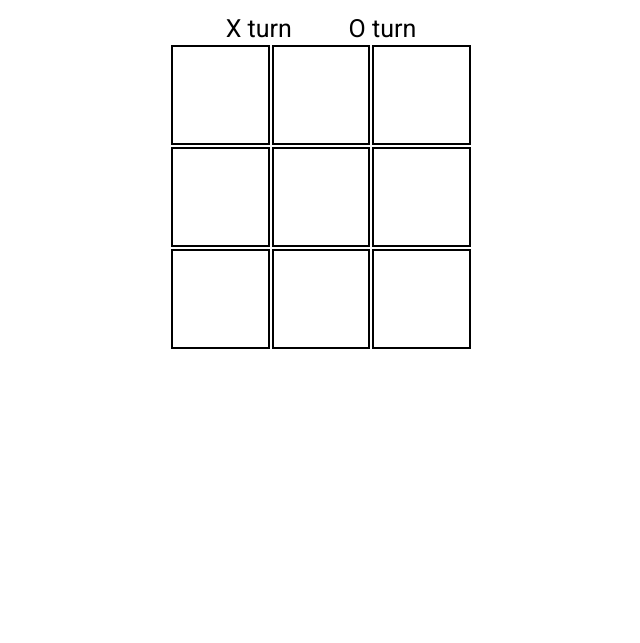
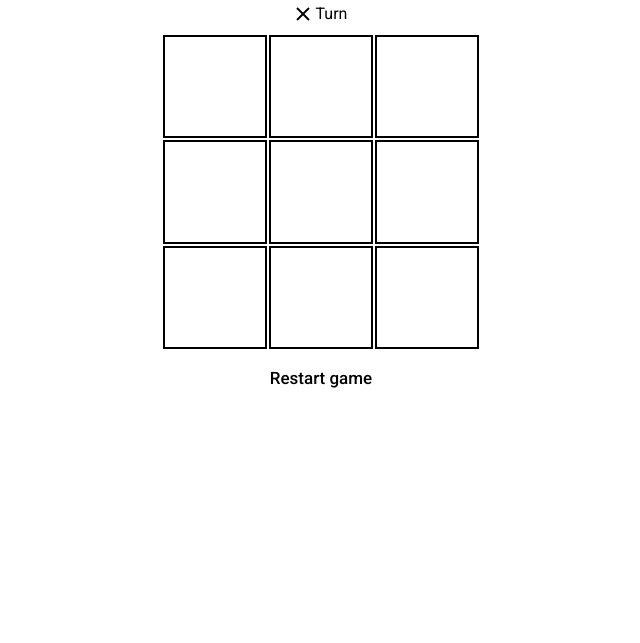
Before and after one commit to ephraimbinyamin/Tic-Tac-Toe, a React app: page / in a window 1280 px wide. Shown: the part 157-800 px from the top of the page, without its empty margins (319-959 px from the left). Built offline with nearby package versions, Linux system fonts and the light colour scheme.

Commit message:
General project improvements

```diff
--- a/src/components/App/App.js
+++ b/src/components/App/App.js
@@ -1,4 +1,4 @@
-import { getX , setX , getO , setO } from '../Symbol/Symbol';
+import { getX , setX , setO } from '../Symbol/Symbol';
 
 import './app.scss';
 
@@ -15,23 +15,31 @@ const combs = [
         [2,4,6]
       ];
 let flag = 1;
+let activeCells = [0,0,0,0,0,0,0,0,0];
 
 const toggleFlag = () => {
     flag = (flag === 0) ? 1 : 0;
 }
 
-const showTurn = (flag) => {
+const showTurn = () => {
+    const turnX = document.querySelector(".turn__x");
+    const turnO = document.querySelector(".turn__o");
+    const gameOver = document.querySelector(".game-over");
 
-    let turnX = document.querySelector(".turn-x");
-    let turnO = document.querySelector(".turn-o");
-
-    if(flag == 1) {
-        turnX.style.color = "green";
-        turnO.style.color = "red";
+    if(flag === 1) {
+        turnX.style.display = "flex";
+        turnO.style.display = "none";
+        gameOver.style.display = "none";
     }
-    else if(flag == 0) {
-        turnX.style.color = "red";
-        turnO.style.color = "green";
+    else if(flag === 0) {
+        turnX.style.display = "none";
+        turnO.style.display = "flex";
+        gameOver.style.display = "none";
+    }
+    else if(flag === -1) {
+        turnX.style.display = "none";
+        turnO.style.display = "none";
+        gameOver.style.display = "flex";
     }
 }
 
@@ -41,21 +49,17 @@ const winCheck = () => {
     const cells = document.querySelectorAll("td");
     const win = document.querySelector(".win");
 
-    console.log(win);
-
     combs.forEach(comb => {
         if(cells[comb[0]].innerHTML == cells[comb[1]].innerHTML &&
             cells[comb[1]].innerHTML == cells[comb[2]].innerHTML &&
             cells[comb[0]].innerHTML != '') {
             if(cells[comb[0]].innerHTML == getX) {
                 win.innerHTML = 'X winner!';
-                // deactivateCells();
                 cross(comb);
                 flag = -1;
             }
             else {
                 win.innerHTML = 'O winner!';
-                // deactivateCells();
                 cross(comb);
                 flag = -1;
             }
@@ -64,7 +68,7 @@ const winCheck = () => {
 }
 
 const cross = (arr) => {
-    let line = document.querySelector(".line");
+    const line = document.querySelector(".line");
     switch(arr) {
         case combs[0]:
         case combs[1]:
@@ -91,22 +95,32 @@ const cross = (arr) => {
     }
 }
 
-// const deactivateCells = () => {
-//     activeCell = activeCell.map(num => num = 1);
-// }
+const restartGame = () => {
+    const cells = document.querySelectorAll("td");
+    const line = document.querySelector(".line");
+    const win = document.querySelector(".win");
 
-const onSet = (cell , i) => {
-    if(cell.innerHTML === '') {
+    cells.forEach(cell => cell.innerHTML = '');
+    activeCells = [0,0,0,0,0,0,0,0,0];
+    flag = 1;
+    line.className = 'line';
+    win.innerHTML = '';
+    showTurn();
+}
+
+const onSet = (e , i) => {
+    if(activeCells[i] === 0) {
         if(flag === 1) {
-            setX(cell);
+            setX(e.target);
             toggleFlag();
         }
         else if(flag === 0) {
-            setO(cell);
+            setO(e.target);
             toggleFlag();
         }
         winCheck();
-        showTurn(flag);
+        showTurn();
+        activeCells[i] = 1;
     }
 }
 
@@ -114,29 +128,48 @@ const onSet = (cell , i) => {
         <div className="app">
             <h1 className="app__title">Tic Tac Toe</h1>
             <div className="turn">
-                <div className="turn-x">X turn</div>
-                <div className="turn-o">O turn</div>
+                <div className="turn__container turn__x">
+                    <div className="turn__icon">
+                        <svg viewBox="0 0 128 128">
+                            <path d="M16,16L112,112"></path>
+                            <path d="M112,16L16,112"></path>
+                        </svg>
+                    </div>
+                    <div className="turn__text">Turn</div>
+                </div>
+                <div className="turn__container turn__o">
+                    <div className="turn__icon">
+                        <svg viewBox="0 0 128 128">
+                            <path d="M64,16A48,48 0 1,0 64,112A48,48 0 1,0 64,16"></path>
+                        </svg>
+                    </div>
+                    <div className="turn__text">Turn</div>
+                </div>
+                <div className="game-over">
+                    <div className="turn__text">Game over</div>
+                </div>
             </div>
             <table>
                 <tbody>
                     <tr>
-                        <td onClick={(e) => onSet(e.target , 0)} ></td>
-                        <td onClick={(e) => onSet(e.target , 1)} ></td>
-                        <td onClick={(e) => onSet(e.target , 2)} ></td>
+                        <td onClick={(e) => onSet(e , 0)} ></td>
+                        <td onClick={(e) => onSet(e , 1)} ></td>
+                        <td onClick={(e) => onSet(e , 2)} ></td>
                     </tr>
                     <tr>
-                        <td onClick={(e) => onSet(e.target , 3)} ></td>
-                        <td onClick={(e) => onSet(e.target , 4)} ></td>
-                        <td onClick={(e) => onSet(e.target , 5)} ></td>
+                        <td onClick={(e) => onSet(e , 3)} ></td>
+                        <td onClick={(e) => onSet(e , 4)} ></td>
+                        <td onClick={(e) => onSet(e , 5)} ></td>
                     </tr>
                     <tr>
-                        <td onClick={(e) => onSet(e.target , 6)} ></td>
-                        <td onClick={(e) => onSet(e.target , 7)} ></td>
-                        <td onClick={(e) => onSet(e.target , 8)} ></td>
+                        <td onClick={(e) => onSet(e , 6)} ></td>
+                        <td onClick={(e) => onSet(e , 7)} ></td>
+                        <td onClick={(e) => onSet(e , 8)} ></td>
                     </tr>
                 </tbody>
                     <div className="line"></div>
             </table>
+            <div className="restart" onClick={restartGame}>Restart game</div>
             <div className="win"></div>
         </div>
     );
--- a/src/components/App/app.scss
+++ b/src/components/App/app.scss
@@ -1,32 +1,56 @@
 .app {
-    position: absolute;
-    top: 100px;
-    left: 50%;
-    transform: translateX(-50%);
+    max-width: 600px;
+    padding: 100px 20px;
+    margin: 0 auto;
     &__title {
         font-size: 35px;
         text-align: center;
-        margin: 0 auto 30px;
+        margin: 0 auto;
     }
 }
 
 .turn {
-    color: black;
-    display: flex;
-    justify-content: space-evenly;
-    &-x {
-        font-size: 25px;
+    &__container {
+        display: flex;
+        justify-content: center;
+        align-items: center;
+        margin: 20px auto 0;
     }
-    &-o {
-        font-size: 25px;
+    &__x {
+        display: flex;
+    }
+    &__o {
+        display: none;
+    }
+    &__icon {
+        width: 16px;
+        height: 16px;
+        margin-right: 5px;
+        svg {
+            path {
+                fill: none;
+                stroke: black;
+                stroke-width: 16px;
+            }
+        }
+    }
+    &__text {
+        font-size: 16px;
+    }
+    .game-over {
+        display: none;
+        justify-content: center;
+        align-items: center;
+        margin: 20px auto 0;
     }
 }
 
 table {
     position: relative;
     border: none;
-    width: 304px;
-    height: 304px;
+    width: 320px;
+    height: 320px;
+    margin: 10px auto 0;
 }
 tbody {
     width: 100%;
@@ -37,13 +61,15 @@ td {
     width: 100px;
     height: 100px;
     border: 2px solid black;
-    // border: none;
     padding: 0;
     cursor: pointer;
+    @media (max-width: 767px) {
+        cursor: default;
+    }
 }
 
 .win {
-    color: green;
+    color: black;
     font-size: 30px;
     text-align: center;
     margin: 0 auto;
@@ -78,3 +104,15 @@ td {
     height: 2px;
     background-color: #000;
 }
+
+.restart {
+    width: 105px;
+    font-size: 17px;
+    font-weight: 500;
+    text-align: center;
+    margin: 15px auto 0;
+    cursor: pointer;
+    @media (max-width: 767px) {
+        cursor: default;
+    }
+}
```
